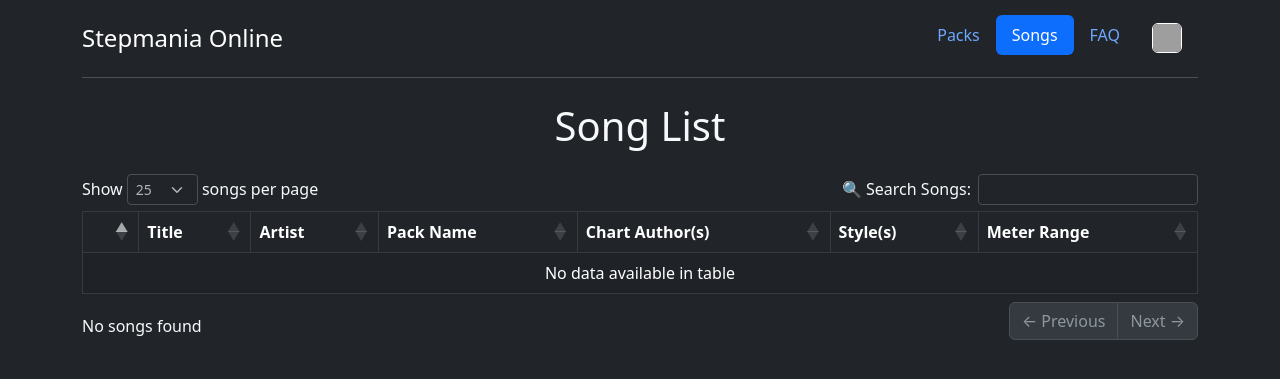
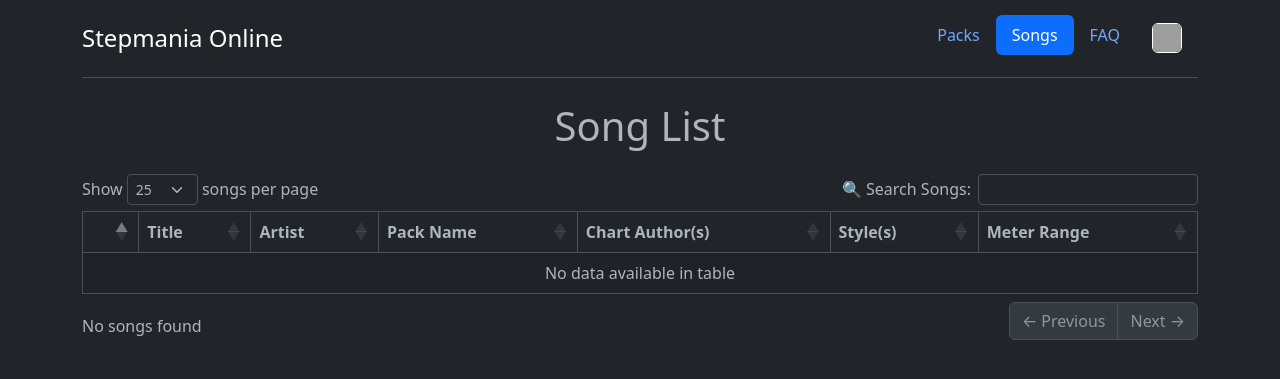
Before and after one commit to concubidated/simfile-pack-search, a Django app: page /songs in a window 1280 px wide. Shown: the part 25-404 px from the top of the page. Run offline with Django 5.2, Linux system fonts and the light colour scheme; data that the repository does not hold is empty; some libraries are stand-ins or nearby versions; grey boxes are pictures that could not be loaded.

Commit message:
template changes

```diff
--- a/web/templates/pack.html
+++ b/web/templates/pack.html
@@ -4,7 +4,7 @@
 
 {% block title %}Pack - {{ pack.name }}{% endblock %}
 {% block content %}
-<body class="container my-4 bg-dark text-light">
+<body class="container my-4">
 	<h1 class="text-center mb-4">{{ pack.name }} contains {{ pack.song_count }} songs</h1>
     <div class="row mb-4">
         <div class="col-12 col-md-4 text-center">
@@ -42,8 +42,8 @@
     </div>
 
     <div class="table-responsive">
-        <table id="songTable" class="table table-striped table-hover table-bordered table-dark">
-            <thead class="table-dark">
+        <table id="songTable" class="table table-striped table-hover table-bordered">
+            <thead class="">
             <tr>
                 <th>Banner</th>
                 <th>Song</th>
--- a/web/templates/song_list.html
+++ b/web/templates/song_list.html
@@ -3,13 +3,13 @@
 
 {% block title %}Song List{% endblock %}
 {% block content %}
-<body class="container my-4 bg-dark text-light">
+<body class="container my-4">
 
     <h1 class="text-center mb-4">Song List</h1>
 
     <div class="table-responsive">
-    <table id="songTable" class="table table-striped table-hover table-bordered table-dark">
-        <thead class="table-dark">
+    <table id="songTable" class="table table-striped table-hover table-bordered">
+        <thead>
         <tr>
 		<th></th>
         <th>Title</th>
```
